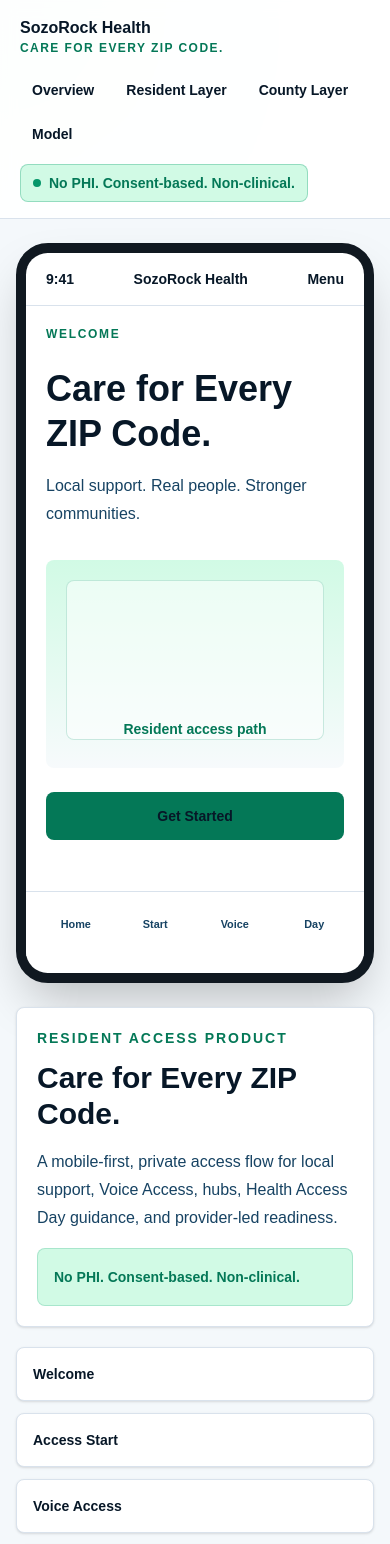
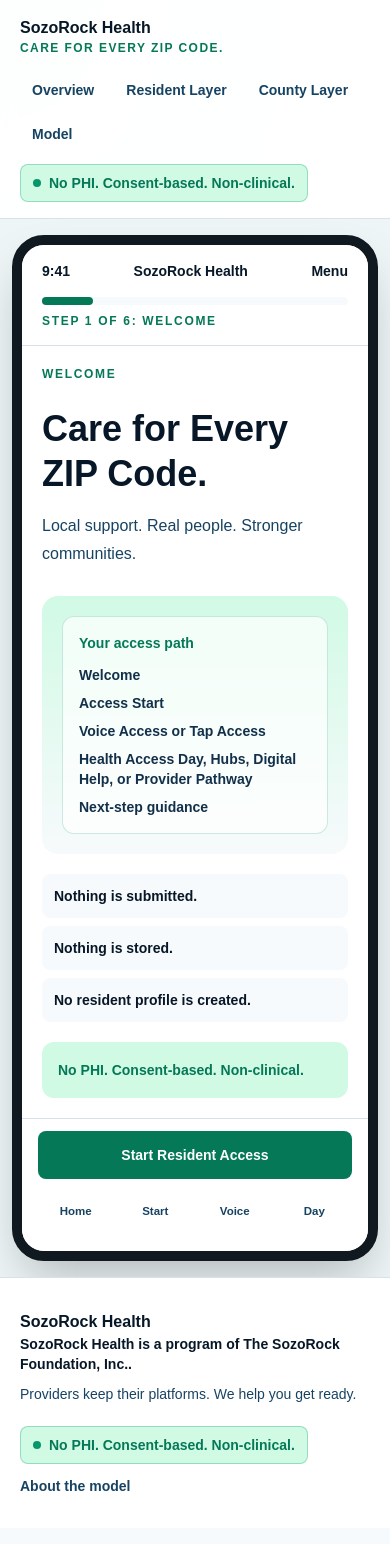
Before and after one commit to drolu-cmyk/health-sozorock, a Next.js app: page /resident in a window 390 px wide. Shown: the top 1544 px of the page. Built offline with nearby package versions, Linux system fonts and the light colour scheme.

Commit message:
fix: align resident and county product journeys

```diff
--- a/src/app/about-model/page.tsx
+++ b/src/app/about-model/page.tsx
@@ -4,9 +4,9 @@ import { SectionHeading } from "@/components/section-heading";
 import { brand } from "@/lib/brand";
 
 const modelBoundaries = [
-  "Mock or synthetic data only in the prototype.",
+  "Frontend-only in this release; no resident data is submitted or stored.",
   "Human review before operational action.",
-  "No live AWS, Google, or OpenAI keys required for the first build.",
+  "No external runtime integrations are active in this release.",
   "Providers keep their platforms. We help you get ready.",
 ];
 
@@ -67,7 +67,7 @@ export default function AboutModelPage() {
 
       <section className="mt-5 rounded-lg border border-line bg-white p-6 shadow-sm">
         <p className="text-sm font-bold uppercase tracking-[0.14em] text-access-700">
-          Prototype boundaries
+          Trust and data boundaries
         </p>
         <div className="mt-5 grid gap-3 md:grid-cols-2">
           {modelBoundaries.map((boundary) => (
--- a/src/app/globals.css
+++ b/src/app/globals.css
@@ -46,8 +46,12 @@ body {
   font-family: var(--font-sans);
 }
 
+a:not([class]) {
+  color: inherit;
+  text-decoration: none;
+}
+
 a {
-  color: inherit;
   text-decoration: none;
 }
 
--- a/src/app/layout.tsx
+++ b/src/app/layout.tsx
@@ -11,13 +11,13 @@ export const metadata: Metadata = {
   authors: [{ name: brand.foundationName }],
   creator: brand.foundationName,
   publisher: brand.foundationName,
-  category: "non-clinical health access intelligence prototype",
+  category: "non-clinical health access intelligence",
   keywords: [
     brand.programName,
     brand.foundationName,
     "Care for Every ZIP Code",
     "non-clinical access",
-    "synthetic data prototype",
+    "resident access",
     "human review",
   ],
   openGraph: {
--- a/src/components/resident/resident-access-app.tsx
+++ b/src/components/resident/resident-access-app.tsx
@@ -1,17 +1,17 @@
 "use client";
 
 import Link from "next/link";
-import { useState } from "react";
-import { brand } from "@/lib/brand";
-import { residentBoundaryStatements, trustBoundary } from "@/lib/productBoundaries";
-import { residentRouteItems } from "@/lib/routes";
+import { useMemo, useState } from "react";
+import { supportHubs } from "@/data/hubs";
 import {
   healthAccessDayGuidance,
   providerPathwaySteps,
   residentNeeds,
   residentNextSteps,
 } from "@/data/residentAccess";
-import { supportHubs } from "@/data/hubs";
+import { brand } from "@/lib/brand";
+import { residentBoundaryStatements, trustBoundary } from "@/lib/productBoundaries";
+import { productRoutes, residentRouteItems } from "@/lib/routes";
 import { voiceAccessSafetyCopy, voiceAccessSimulationItems } from "@/lib/voice-access-data";
 
 export type ResidentScreen =
@@ -22,45 +22,79 @@ export type ResidentScreen =
   | "hubs"
   | "provider-pathway";
 
-const screenTitle: Record<ResidentScreen, string> = {
-  welcome: "Welcome",
-  start: "Access Start",
-  "voice-access": "Voice Access",
-  "access-day": "Health Access Day",
-  hubs: "Health Equity Hubs",
-  "provider-pathway": "Provider-Led Pathways",
+const journeySteps: Array<{ screen: ResidentScreen; label: string; href: string }> = [
+  { screen: "welcome", label: "Welcome", href: productRoutes.resident.home },
+  { screen: "start", label: "Access Start", href: productRoutes.resident.start },
+  { screen: "voice-access", label: "Voice Access", href: productRoutes.resident.voiceAccess },
+  { screen: "access-day", label: "Access Day", href: productRoutes.resident.accessDay },
+  { screen: "hubs", label: "Hubs", href: productRoutes.resident.hubs },
+  { screen: "provider-pathway", label: "Provider Pathway", href: productRoutes.resident.providerPathway },
+];
+
+const nextRouteByScreen: Record<ResidentScreen, string> = {
+  welcome: productRoutes.resident.start,
+  start: productRoutes.resident.voiceAccess,
+  "voice-access": productRoutes.resident.accessDay,
+  "access-day": productRoutes.resident.hubs,
+  hubs: productRoutes.resident.providerPathway,
+  "provider-pathway": productRoutes.resident.start,
 };
 
 export function ResidentAccessApp({ screen = "welcome" }: { screen?: ResidentScreen }) {
   const [selectedNeed, setSelectedNeed] = useState<(typeof residentNeeds)[number] | null>(null);
+  const currentIndex = journeySteps.findIndex((item) => item.screen === screen);
+  const progressWidth = `${((currentIndex + 1) / journeySteps.length) * 100}%`;
+  const selectedNextRoute = selectedNeed?.route ?? productRoutes.resident.hubs;
+
+  const nextLabel = useMemo(() => {
+    if (screen === "welcome") return "Start Resident Access";
+    if (screen === "start") return selectedNeed ? "Continue with guidance" : "Continue to Voice Access";
+    if (screen === "provider-pathway") return "Start another access path";
+    return "Next step";
+  }, [screen, selectedNeed]);
 
   return (
-    <div className="bg-[#f4f8fb]">
-      <section className="mx-auto grid max-w-7xl gap-6 px-4 py-6 lg:grid-cols-[340px_1fr] lg:items-start lg:px-5 lg:py-10">
-        <div className="mx-auto w-full max-w-[390px] rounded-[2rem] border-[10px] border-[#101820] bg-[#101820] shadow-2xl">
-          <div className="min-h-[720px] overflow-hidden rounded-[1.35rem] bg-white">
-            <div className="flex items-center justify-between border-b border-line px-5 py-4 text-sm font-bold text-foundation-950">
+    <div className="min-h-screen bg-[#edf5f7] px-3 py-4 text-foundation-950 sm:px-5 md:py-8">
+      <section className="mx-auto flex w-full max-w-[430px] flex-col overflow-hidden rounded-[2rem] border-[10px] border-[#101820] bg-white shadow-2xl">
+        <header className="border-b border-line bg-white px-5 py-4">
+          <div className="flex items-center justify-between text-sm font-bold">
             <span>9:41</span>
             <span>{brand.programName}</span>
-              <span aria-label="Static app menu">Menu</span>
+            <span aria-label="Resident app menu">Menu</span>
           </div>
-            <div className="min-h-[585px] px-5 py-5">
-              <p className="text-xs font-bold uppercase tracking-[0.14em] text-access-700">
-                {screenTitle[screen]}
+          <div className="mt-4">
+            <div className="h-2 rounded-full bg-surface">
+              <div className="h-2 rounded-full bg-access-700" style={{ width: progressWidth }} />
+            </div>
+            <p className="mt-2 text-xs font-bold uppercase tracking-[0.14em] text-access-700">
+              Step {currentIndex + 1} of {journeySteps.length}: {journeySteps[currentIndex]?.label}
             </p>
+          </div>
+        </header>
+
+        <main className="min-h-[590px] flex-1 px-5 py-5">
           <ResidentScreenContent
+            onSelectNeed={setSelectedNeed}
             screen={screen}
             selectedNeed={selectedNeed}
-                onSelectNeed={setSelectedNeed}
+            selectedNextRoute={selectedNextRoute}
           />
-            </div>
+        </main>
+
+        <div className="border-t border-line bg-white px-4 pb-4 pt-3">
+          <Link
+            className="flex min-h-12 items-center justify-center rounded-lg bg-access-700 px-5 text-center text-sm font-bold text-white hover:bg-access-600 focus:outline-none focus:ring-2 focus:ring-access-600"
+            href={screen === "start" && selectedNeed ? selectedNextRoute : nextRouteByScreen[screen]}
+          >
+            {nextLabel}
+          </Link>
           <nav
             aria-label="Resident app navigation"
-              className="grid grid-cols-4 gap-1 border-t border-line bg-white px-3 py-3 text-center text-[0.68rem] font-bold text-foundation-700"
+            className="mt-3 grid grid-cols-4 gap-1 text-center text-[0.72rem] font-bold text-foundation-700"
           >
             {residentRouteItems.slice(0, 4).map((item) => (
               <Link
-                  className="rounded-lg px-2 py-3 hover:bg-access-100 focus:outline-none focus:ring-2 focus:ring-access-600"
+                className="min-h-11 rounded-lg px-2 py-3 hover:bg-access-100 focus:outline-none focus:ring-2 focus:ring-access-600"
                 href={item.href}
                 key={item.href}
               >
@@ -69,199 +103,200 @@ export function ResidentAccessApp({ screen = "welcome" }: { screen?: ResidentScr
             ))}
           </nav>
         </div>
-        </div>
-
-        <div className="grid min-w-0 gap-5">
-          <div className="rounded-lg border border-line bg-white p-5 shadow-sm md:p-6">
-            <div className="flex flex-col gap-4 xl:flex-row xl:items-center xl:justify-between">
-              <div>
-                <p className="text-sm font-bold uppercase tracking-[0.14em] text-access-700">
-                  Resident Access product
-                </p>
-                <h1 className="mt-3 text-3xl font-bold tracking-normal text-foundation-950 md:text-5xl">
-                  {brand.promise}
-                </h1>
-                <p className="mt-4 max-w-2xl text-base leading-7 text-foundation-700">
-                  A mobile-first, private access flow for local support, Voice Access, hubs,
-                  Health Access Day guidance, and provider-led readiness.
-                </p>
-              </div>
-              <div className="rounded-lg border border-access-600/20 bg-access-100 p-4 text-sm font-bold leading-6 text-access-700">
-                {trustBoundary.primary}
-              </div>
-            </div>
-          </div>
-
-          <div className="grid gap-3 md:grid-cols-3">
-            {residentRouteItems.map((item) => (
-              <Link
-                className="rounded-lg border border-line bg-white p-4 text-sm font-bold text-foundation-900 shadow-sm hover:border-access-600 focus:outline-none focus:ring-2 focus:ring-access-600"
-                href={item.href}
-                key={item.href}
-              >
-                {item.label}
-              </Link>
-            ))}
-          </div>
-
-          <div className="rounded-lg border border-line bg-white p-5 shadow-sm">
-            <p className="text-sm font-bold uppercase tracking-[0.14em] text-foundation-700">
-              Local/session-only boundary
-            </p>
-            <div className="mt-4 grid gap-3 md:grid-cols-3">
-              {residentBoundaryStatements.slice(0, 3).map((item) => (
-                <span className="rounded-lg bg-surface px-4 py-3 text-sm font-bold text-foundation-900" key={item}>
-                  {item}
-                </span>
-              ))}
-            </div>
-          </div>
-        </div>
       </section>
     </div>
   );
 }
 
 function ResidentScreenContent({
+  onSelectNeed,
   screen,
   selectedNeed,
-  onSelectNeed,
+  selectedNextRoute,
 }: {
+  onSelectNeed: (need: (typeof residentNeeds)[number]) => void;
   screen: ResidentScreen;
   selectedNeed: (typeof residentNeeds)[number] | null;
-  onSelectNeed: (need: (typeof residentNeeds)[number]) => void;
+  selectedNextRoute: string;
 }) {
   if (screen === "start") {
     return (
-      <div>
-        <h2 className="mt-4 text-2xl font-bold text-foundation-950">What do you need today?</h2>
-        <p className="mt-2 text-sm leading-6 text-foundation-700">Choose a topic. Nothing is submitted or stored.</p>
+      <section>
+        <p className="text-xs font-bold uppercase tracking-[0.14em] text-access-700">Access Start</p>
+        <h1 className="mt-4 text-3xl font-bold leading-tight">What do you need today?</h1>
+        <p className="mt-3 text-base leading-7 text-foundation-700">
+          Choose a need. Nothing is submitted or stored.
+        </p>
         <div className="mt-5 grid gap-3">
           {residentNeeds.map((need) => (
             <button
               aria-label={`Select ${need.title}`}
-              className="min-h-16 rounded-lg border border-line bg-white p-4 text-left shadow-sm hover:border-access-600 focus:outline-none focus:ring-2 focus:ring-access-600"
+              aria-pressed={selectedNeed?.id === need.id}
+              className={`min-h-20 rounded-xl border p-4 text-left shadow-sm focus:outline-none focus:ring-2 focus:ring-access-600 ${
+                selectedNeed?.id === need.id
+                  ? "border-access-700 bg-access-100"
+                  : "border-line bg-white hover:border-access-600"
+              }`}
               key={need.id}
               onClick={() => onSelectNeed(need)}
               type="button"
             >
-              <span className="block text-sm font-bold text-foundation-950">{need.title}</span>
-              <span className="mt-1 block text-sm leading-5 text-foundation-700">{need.description}</span>
+              <span className="block text-base font-bold">{need.title}</span>
+              <span className="mt-1 block text-sm leading-6 text-foundation-700">{need.description}</span>
             </button>
           ))}
         </div>
-        <div className="mt-5 rounded-lg border border-access-600/20 bg-access-100 p-4 text-sm leading-6 text-access-700">
-          <p className="font-bold">Non-clinical next step</p>
-          <p className="mt-1">{selectedNeed?.nextStep ?? residentNextSteps[0]}</p>
+        <div className="mt-5 rounded-xl border border-access-600/20 bg-access-100 p-4">
+          <p className="text-sm font-bold text-access-700">Next-step guidance</p>
+          <p className="mt-2 text-sm leading-6 text-foundation-800">
+            {selectedNeed?.nextStep ?? residentNextSteps[0]}
+          </p>
+          <div className="mt-4 grid gap-2 sm:grid-cols-2">
+            <Link
+              className="min-h-11 rounded-lg bg-foundation-950 px-4 py-3 text-center text-sm font-bold text-white"
+              href={productRoutes.resident.voiceAccess}
+            >
+              Voice Access
+            </Link>
+            <Link
+              className="min-h-11 rounded-lg border border-access-700 px-4 py-3 text-center text-sm font-bold text-access-700"
+              href={selectedNextRoute}
+            >
+              Tap Access
+            </Link>
           </div>
         </div>
+      </section>
     );
   }
 
   if (screen === "voice-access") {
     return (
-      <div>
-        <h2 className="mt-4 text-2xl font-bold text-foundation-950">Speak or tap to find local support.</h2>
+      <section>
+        <p className="text-xs font-bold uppercase tracking-[0.14em] text-access-700">Voice Access</p>
+        <h1 className="mt-4 text-3xl font-bold leading-tight">Speak or tap to find local support.</h1>
         <div className="mx-auto mt-8 flex h-36 w-36 items-center justify-center rounded-full bg-access-100">
-          <div className="flex h-24 w-24 items-center justify-center rounded-full bg-access-700 text-xl font-bold text-white" aria-hidden="true">
+          <div className="flex h-24 w-24 items-center justify-center rounded-full bg-access-700 text-lg font-bold text-white">
             Voice
           </div>
         </div>
-        <p className="mt-4 text-center text-sm font-bold text-foundation-700">Static listening preview</p>
+        <p className="mt-4 text-center text-sm font-bold text-foundation-700">Ready when you are.</p>
         <div className="mt-5 grid gap-2">
-          {voiceAccessSimulationItems.map((item) => (
-            <span className="rounded-lg border border-line bg-surface px-3 py-3 text-sm font-bold text-foundation-900" key={item.prompt}>
+          {voiceAccessSimulationItems.slice(0, 4).map((item) => (
+            <Link
+              className="min-h-12 rounded-xl border border-line bg-surface px-4 py-3 text-sm font-bold text-foundation-900 focus:outline-none focus:ring-2 focus:ring-access-600"
+              href={item.prompt.includes("Hub") ? productRoutes.resident.hubs : productRoutes.resident.accessDay}
+              key={item.prompt}
+            >
               {item.prompt}
-            </span>
+            </Link>
           ))}
         </div>
-        <p className="mt-5 rounded-lg bg-warning-100 p-4 text-sm font-bold leading-6 text-warning-600">
+        <p className="mt-5 rounded-xl bg-warning-100 p-4 text-sm font-bold leading-6 text-warning-600">
           {trustBoundary.voice}
         </p>
         <p className="mt-3 text-sm leading-6 text-foundation-700">{voiceAccessSafetyCopy.staticMode}</p>
-      </div>
+      </section>
     );
   }
 
   if (screen === "access-day") {
     return (
-      <div>
-        <h2 className="mt-4 text-2xl font-bold text-foundation-950">Health Access Day</h2>
-        <p className="mt-2 text-sm leading-6 text-foundation-700">Free community access support.</p>
-        <div className="mt-5 rounded-lg border border-line bg-surface p-4">
-          <p className="text-sm font-bold text-foundation-950">Saturday, June 20, 2026</p>
-          <p className="mt-2 text-sm text-foundation-700">10:00 AM – 2:00 PM</p>
-          <p className="mt-3 text-sm font-bold text-foundation-950">Eastview Community Center</p>
+      <section>
+        <p className="text-xs font-bold uppercase tracking-[0.14em] text-access-700">Health Access Day</p>
+        <h1 className="mt-4 text-3xl font-bold leading-tight">Health Access Day</h1>
+        <p className="mt-3 text-base font-bold leading-7 text-access-700">Free community access support.</p>
+        <div className="mt-5 rounded-xl border border-line bg-surface p-4">
+          <p className="text-sm font-bold">Saturday, June 20, 2026</p>
+          <p className="mt-2 text-sm text-foundation-700">10:00 AM - 2:00 PM</p>
+          <p className="mt-3 text-sm font-bold">Eastview Community Center</p>
           <p className="text-sm text-foundation-700">123 Main Street</p>
         </div>
         <div className="mt-5 grid gap-2">
           {healthAccessDayGuidance.map((item) => (
-            <span className="text-sm font-semibold text-foundation-800" key={item}>{item}</span>
+            <span className="rounded-lg bg-white px-3 py-3 text-sm font-semibold text-foundation-800 shadow-sm" key={item}>
+              {item}
+            </span>
           ))}
         </div>
-      </div>
+      </section>
     );
   }
 
   if (screen === "hubs") {
     return (
-      <div>
-        <h2 className="mt-4 text-2xl font-bold text-foundation-950">Find trusted access points near you.</h2>
-        <p className="mt-2 text-sm leading-6 text-foundation-700">These places can help.</p>
+      <section>
+        <p className="text-xs font-bold uppercase tracking-[0.14em] text-access-700">Health Equity Hubs</p>
+        <h1 className="mt-4 text-3xl font-bold leading-tight">Find trusted access points near you.</h1>
+        <p className="mt-3 text-base leading-7 text-foundation-700">These places can help.</p>
         <div className="mt-5 grid gap-4">
           {supportHubs.map((hub) => (
-            <article className="border-b border-line pb-4 last:border-0" key={hub.name}>
+            <article className="rounded-xl border border-line bg-white p-4 shadow-sm" key={hub.name}>
               <div className="flex items-start justify-between gap-3">
                 <div>
-                  <h3 className="text-sm font-bold text-foundation-950">{hub.name}</h3>
+                  <h2 className="text-base font-bold">{hub.name}</h2>
                   <p className="mt-1 text-xs font-bold uppercase tracking-[0.12em] text-access-700">{hub.type}</p>
                   <p className="mt-2 text-sm text-foundation-700">{hub.address}</p>
                 </div>
-                <span className="text-sm font-bold text-foundation-950">{hub.distance}</span>
+                <span className="text-sm font-bold">{hub.distance}</span>
               </div>
+              <p className="mt-3 text-sm leading-6 text-foundation-700">{hub.support}</p>
             </article>
           ))}
         </div>
-      </div>
+      </section>
     );
   }
 
   if (screen === "provider-pathway") {
     return (
-      <div>
-        <h2 className="mt-4 text-2xl font-bold text-foundation-950">Providers keep their platforms.</h2>
-        <p className="mt-2 text-base font-bold text-access-700">We help you get ready.</p>
-        <div className="mt-8 grid gap-5">
+      <section>
+        <p className="text-xs font-bold uppercase tracking-[0.14em] text-access-700">Provider-Led Pathways</p>
+        <h1 className="mt-4 text-3xl font-bold leading-tight">Providers keep their platforms.</h1>
+        <p className="mt-3 text-lg font-bold text-access-700">We help you get ready.</p>
+        <div className="mt-7 grid gap-4">
           {providerPathwaySteps.map((step) => (
-            <div className="rounded-lg border border-line bg-surface p-4 text-sm font-bold leading-6 text-foundation-900" key={step}>
+            <div className="rounded-xl border border-line bg-surface p-4 text-sm font-bold leading-6" key={step}>
               {step}
             </div>
           ))}
         </div>
-        <p className="mt-5 rounded-lg bg-access-100 p-4 text-sm font-bold leading-6 text-access-700">
+        <p className="mt-5 rounded-xl bg-access-100 p-4 text-sm font-bold leading-6 text-access-700">
           {trustBoundary.provider}
         </p>
-      </div>
+      </section>
     );
   }
 
   return (
-    <div>
-      <h2 className="mt-6 text-4xl font-bold leading-tight text-foundation-950">{brand.promise}</h2>
+    <section>
+      <p className="text-xs font-bold uppercase tracking-[0.14em] text-access-700">Welcome</p>
+      <h1 className="mt-6 text-4xl font-bold leading-tight">{brand.promise}</h1>
       <p className="mt-4 text-base leading-7 text-foundation-700">
         Local support. Real people. Stronger communities.
       </p>
-      <div className="mt-8 min-h-52 rounded-lg bg-[linear-gradient(180deg,#d1fae5,#f7fafc)] p-5">
-        <div className="flex h-full min-h-40 items-end justify-center rounded-lg border border-access-600/20 bg-white/55 text-center text-sm font-bold text-access-700">
-          Resident access path
+      <div className="mt-7 rounded-2xl bg-[linear-gradient(180deg,#d1fae5,#f7fafc)] p-5">
+        <div className="rounded-xl border border-access-600/20 bg-white/70 p-4">
+          <p className="text-sm font-bold text-access-700">Your access path</p>
+          <ol className="mt-3 grid gap-2 text-sm font-semibold text-foundation-800">
+            <li>Welcome</li>
+            <li>Access Start</li>
+            <li>Voice Access or Tap Access</li>
+            <li>Health Access Day, Hubs, Digital Help, or Provider Pathway</li>
+            <li>Next-step guidance</li>
+          </ol>
         </div>
       </div>
-      <Link
-        className="mt-6 flex min-h-12 items-center justify-center rounded-lg bg-access-700 px-5 text-sm font-bold text-white"
-        href="/resident/start"
-      >
-        Get Started
-      </Link>
+      <div className="mt-5 grid gap-2">
+        {residentBoundaryStatements.slice(0, 3).map((statement) => (
+          <p className="rounded-lg bg-surface px-3 py-3 text-sm font-bold" key={statement}>
+            {statement}
+          </p>
+        ))}
       </div>
+      <p className="mt-5 rounded-xl bg-access-100 p-4 text-sm font-bold leading-6 text-access-700">
+        {trustBoundary.primary}
+      </p>
+    </section>
   );
 }
--- a/src/data/residentAccess.ts
+++ b/src/data/residentAccess.ts
@@ -25,7 +25,7 @@ export const residentNeeds = [
   {
     id: "voice-access",
     title: "Voice Access",
-    description: "Use a static voice-style surface for non-clinical support.",
+    description: "Speak or tap for non-clinical support guidance.",
     nextStep: "Review prewritten support prompts. Nothing is recorded.",
     route: productRoutes.resident.voiceAccess,
   },
@@ -41,8 +41,8 @@ export const healthAccessDayGuidance = [
   "Free community access support.",
   "Talk to a real person.",
   "Get help with your needs.",
-  "No personal details needed for this preview guidance.",
-  "No sign-up in prototype.",
+  "No personal details needed for this guidance.",
+  "No sign-up in this step.",
 ] as const;
 
 export const providerPathwaySteps = [
--- a/src/data/scenarios.ts
+++ b/src/data/scenarios.ts
@@ -8,7 +8,7 @@ export const scenarioCatalog = [
     digitalReadinessLift: "+15% to +22%",
     reviewState: "Needs Review" satisfies CountyReviewState,
     owner: "Data and Insights" satisfies CountyReviewOwner,
-    evidenceSource: "Synthetic access gap and hub coverage signals",
+    evidenceSource: "Access gap and hub coverage signals",
     actionGate: "Compare scenarios only. No county action is automated.",
   },
   {
@@ -18,7 +18,7 @@ export const scenarioCatalog = [
     digitalReadinessLift: "+20% to +28%",
     reviewState: "Draft" satisfies CountyReviewState,
     owner: "Community Operations" satisfies CountyReviewOwner,
-    evidenceSource: "Mock readiness barriers",
+    evidenceSource: "Readiness barrier signals",
     actionGate: "Human review required before action.",
   },
 ] as const;
--- a/src/lib/voice-access-data.ts
+++ b/src/lib/voice-access-data.ts
@@ -16,7 +16,7 @@ export const voiceAccessSafetyCopy = {
   boundary: "Voice Access provides non-clinical support and does not give medical advice.",
   review: "Human review is required before follow-up or operational action.",
   staticMode:
-    "Static simulation only. No listening, recording, live AI, storage, or external calls.",
+    "No listening, recording, storage, or external calls are active in this step.",
 } as const;
 
 export const voiceAccessSimulationItems: VoiceAccessSimulationItem[] = [
@@ -24,7 +24,7 @@ export const voiceAccessSimulationItems: VoiceAccessSimulationItem[] = [
     prompt: "Find support near me.",
     category: "local support",
     response:
-      "Voice Access can point residents to nearby community access options using synthetic prototype examples.",
+      "Voice Access can point residents to nearby community access options.",
     nextStep: "Review Health Equity Hubs or speak with a Digital Access Guide.",
   },
   {
```
Also changed, not shown: src/components/county/county-console.tsx (+41 -15 lines), src/components/product/product-entry.tsx (+17 -72 lines), src/data/actionQueue.ts (+4 -4 lines), src/data/countySignals.ts (+4 -4 lines), 1 other file (tests, documents, lock files or other folders). Lines whose indentation alone changed are shown as unchanged.
